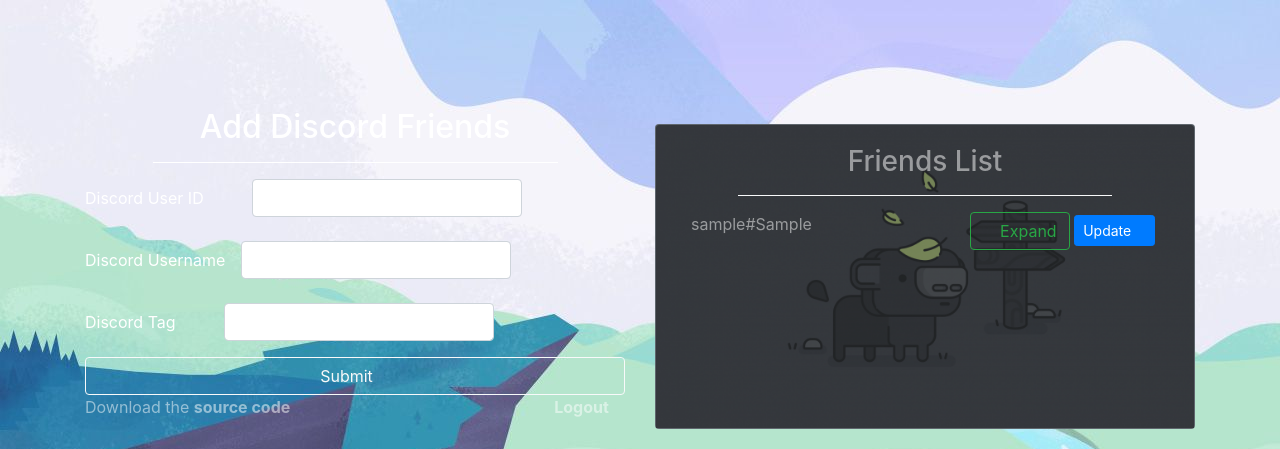
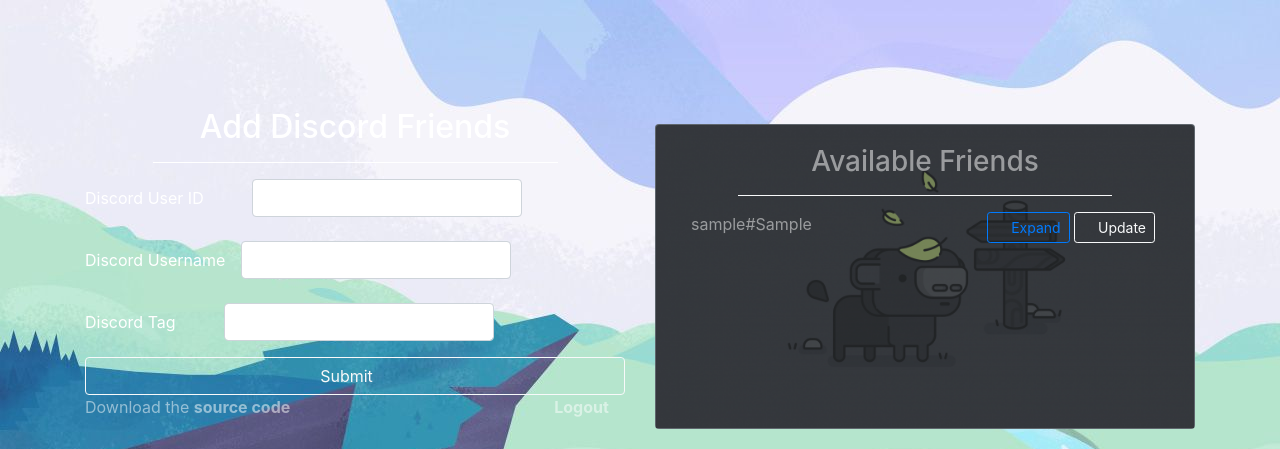
Before and after one commit to themasterminds-tech/discord-friends, a Django app: page / in a window 1280 px wide. Shown: the top 449 px of the page. Run offline with Django 3.2, Linux system fonts and the light colour scheme; a user stored in the database is signed in; tables that the repository leaves empty hold one stand-in row (values such as "Sample post"); some libraries are stand-ins or nearby versions; some web fonts are replaced.

Commit message:
Made some updates to the project

```diff
--- a/static/lib/single/css/style.css
+++ /dev/null
@@ -1,4 +0,0 @@
-.background {
-  background-repeat: no-repeat;
-  background-size: 100% 100vh;
-}
--- a/templates/contacts/index.html
+++ b/templates/contacts/index.html
@@ -55,7 +55,7 @@
                     <div class="card bg-secondary text-white-50">
                         <img class="card-img-top" src="{% static 'shared/img/wumpus-happy.png' %}" alt="Happ Wumpus">
                         <div class="card-img-overlay">
-                            <h3 class="text-center">Friends List</h3>
+                            <h3 class="text-center">Available Friends</h3>
                             <hr class="w-75 border-light">
 
                             <div class="container">
@@ -63,12 +63,12 @@
                                 <div class="mb-2" id="data-row-${i}">
                                     {{ friend.username }}#{{ friend.tag }}
                                     <span class="float-right">
-                                        <button type="button" class="btn btn-outline-success" data-toggle="modal"
+                                        <button type="button" class="btn btn-outline-primary btn-sm" data-toggle="modal"
                                             data-target="#friend-modal-{{ friend.id }}"><i class="fa fa-expand"></i>
                                             Expand</button>
-                                        <a class="btn btn-primary btn-sm"
-                                            href="{% url 'friends:update' friend.id %}">Update <i
-                                                class="far fa-edit"></i></a><span class="mr-1"></span>
+                                        <a class="btn btn-outline-light btn-sm"
+                                            href="{% url 'friends:update' friend.id %}"><i class="far fa-edit"></i>
+                                            Update</a><span class="mr-1"></span>
                                     </span>
                                 </div>
                                 {% endfor %}
--- a/templates/shared/base.html
+++ b/templates/shared/base.html
@@ -15,11 +15,12 @@
     <title>Discord Friends</title>
     <link rel="stylesheet" href="{% static 'lib/bootstrap/css/bootstrap.css' %}">
     <link rel="stylesheet" href="{% static 'lib/single/css/fontawesome.css' %}">
-    <link rel="stylesheet" href="{% static 'lib/single/css/style.css' %}">
+    <link rel="stylesheet" href="{% static 'shared/css/site.css' %}">
     <link rel="shortcut icon" href="{% static 'discord.ico' %}" type="image/x-icon">
     <script src="{% static 'lib/single/js/jquery.js' %}"></script>
     <script src="{% static 'lib/single/js/popper.js' %}"></script>
     <script src="{% static 'lib/bootstrap/js/bootstrap.js' %}"></script>
+    <script src="{% static 'shared/js/site.js' %"></script>
 </head>
 
 <body style="background: url('{% static 'shared/img/background.jpg' %}')" class="background">
```
Also changed, not shown: templates/contacts/view.html (deleted, +0 -24 lines).
